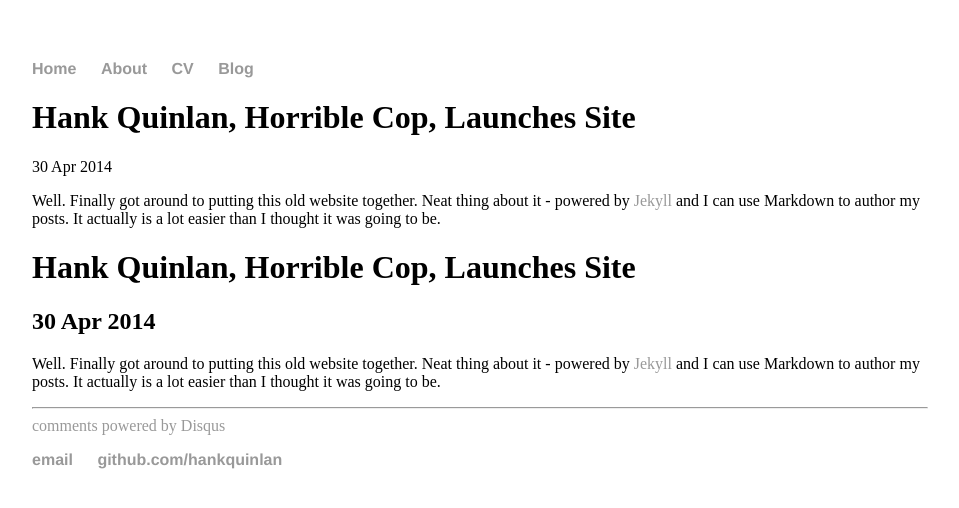
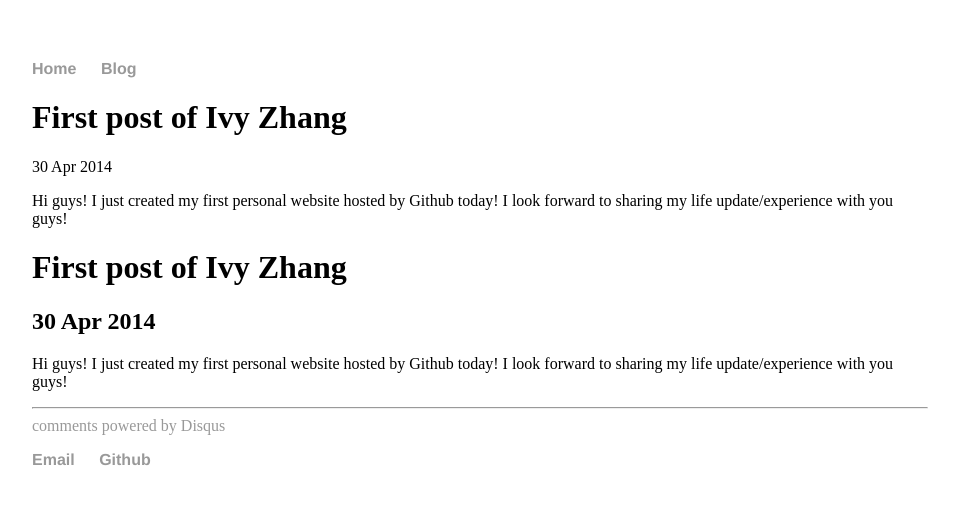
Before and after one commit to Ivyzhang1998/Ivyzhang1998.github.io, a Jekyll site: the page built from _posts/2014-04-30-hank-quinlan-site-launched.md, in a window 1280 px wide. Shown: the top 508 px of the page, without its empty margins (160-1119 px from the left). Built offline with Jekyll 4.4.1, drawn with Linux system fonts in a browser that asks for light colours; comment, search, counter and statistics services are not loaded.

Commit message:
add more personal info

```diff
--- a/_layouts/default.html
+++ b/_layouts/default.html
@@ -9,8 +9,6 @@
 			<nav>
 	    		<ul>
 	        		<li><a href="/">Home</a></li>
-		        	<li><a href="/about">About</a></li>
-	        		<li><a href="/cv">CV</a></li>
 	        		<li><a href="/blog">Blog</a></li>
 	    		</ul>
 			</nav>
@@ -21,8 +19,8 @@
 			</div><!-- /.container -->
 			<footer>
 	    		<ul>
-	        		<li><a href="mailto:hankquinlanhub@gmail.com">email</a></li>
-	        		<li><a href="https://github.com/hankquinlan">github.com/hankquinlan</a></li>
+	        		<li><a href="jzhang2@haverford.edu">Email</a></li>
+	        		<li><a href="https://github.com/Ivyzhang1998">Github</a></li>
 				</ul>
 			</footer>
 		</body>
--- a/_posts/2014-04-30-hank-quinlan-site-launched.md
+++ b/_posts/2014-04-30-hank-quinlan-site-launched.md
@@ -1,7 +1,8 @@
 ---
 layout: post
-title: "Hank Quinlan, Horrible Cop, Launches Site"
+title: "First post of Ivy Zhang"
 date: 2014-04-30
 ---
 
-Well. Finally got around to putting this old website together. Neat thing about it - powered by [Jekyll](http://jekyllrb.com) and I can use Markdown to author my posts. It actually is a lot easier than I thought it was going to be.
+Hi guys! I just created my first personal website hosted by Github today!
+I look forward to sharing my life update/experience with you guys!
```
